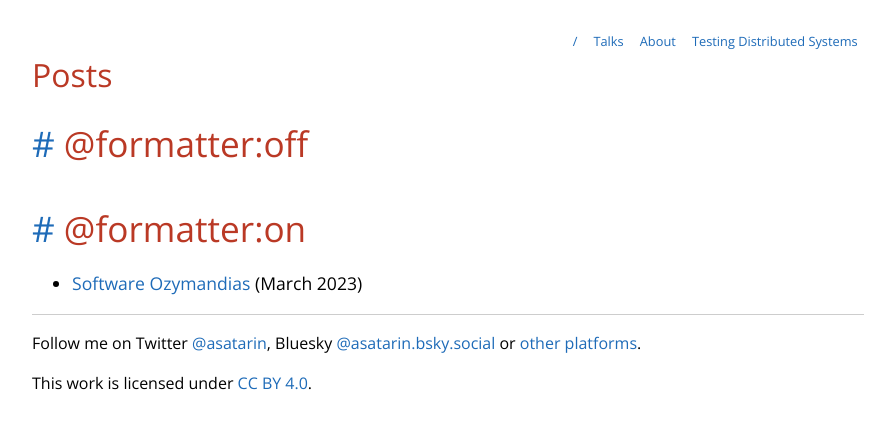
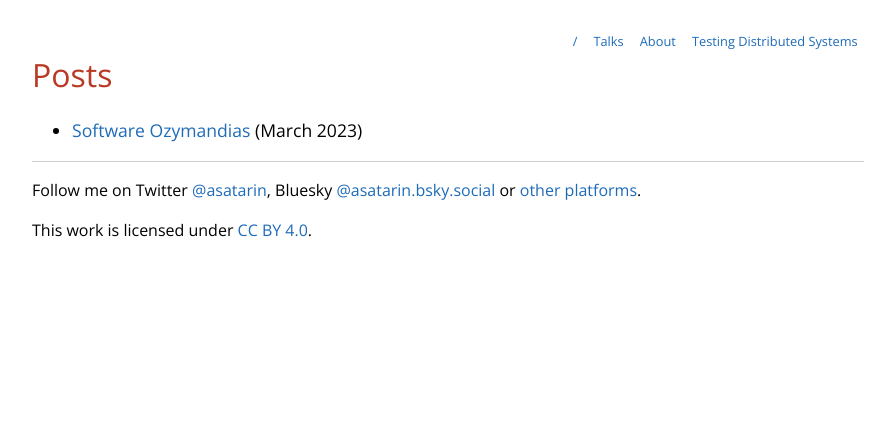
Before and after one commit to asatarin/asatarin.github.io, a Jekyll site: the page built from posts/index.md, in a window 1280 px wide. Shown: the top 429 px of the page, without its empty margins (192-1080 px from the left). Built offline with Jekyll 4.4.1, drawn with Linux system fonts in a browser that asks for light colours; our own code applies the rules of GitHub Pages for plain Markdown files.

Commit message:
Fix typo

```diff
--- a/posts/index.md
+++ b/posts/index.md
@@ -4,9 +4,7 @@ description: Posts on various subjects.
 image: /assets/thumbnails/thumbnail-talks.png
 ---
 
-# @formatter:off
 {% assign all_posts = site.pages | where: "layout", "post" | where_exp: "post", "post.draft != true" | sort: "date" | reverse %}
-# @formatter:on
 
 <ul>
   {%- for post in all_posts -%}
```
